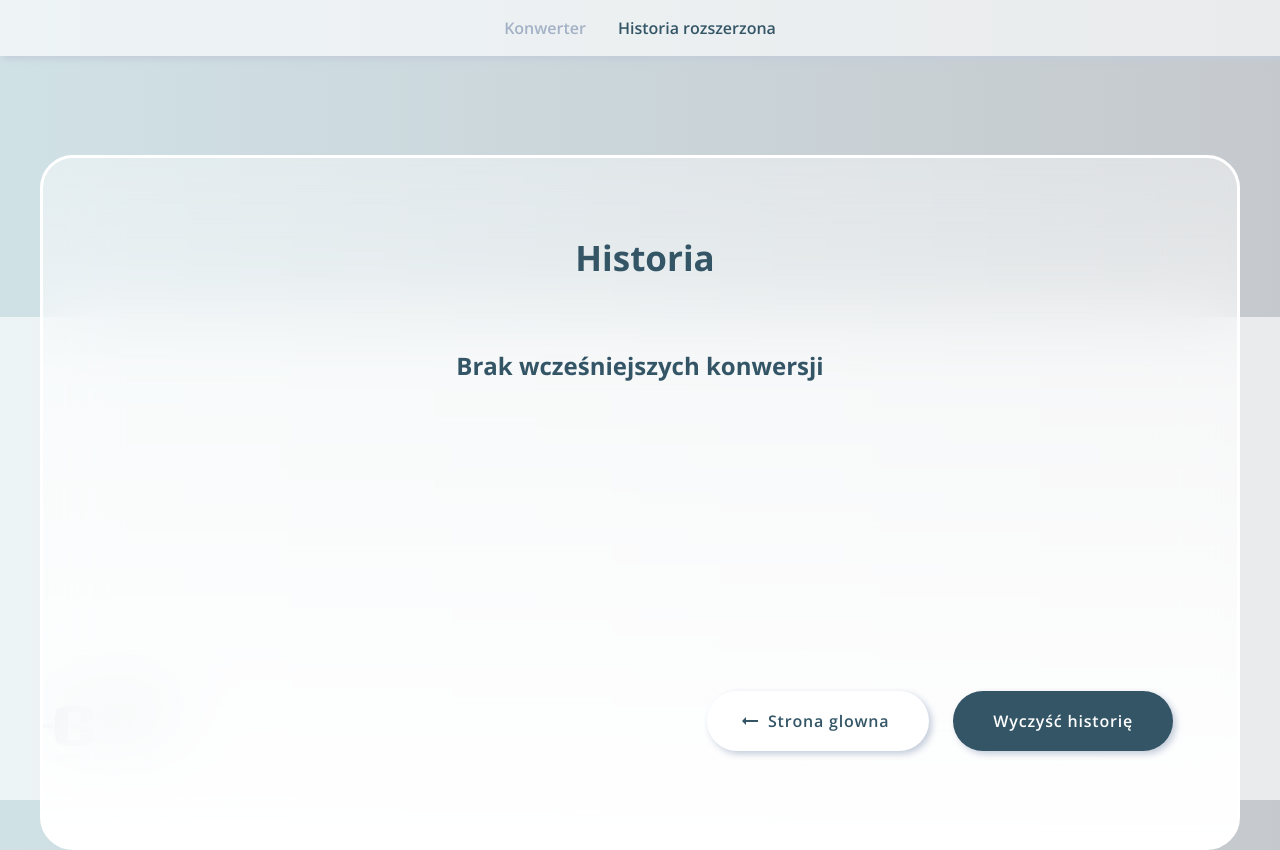
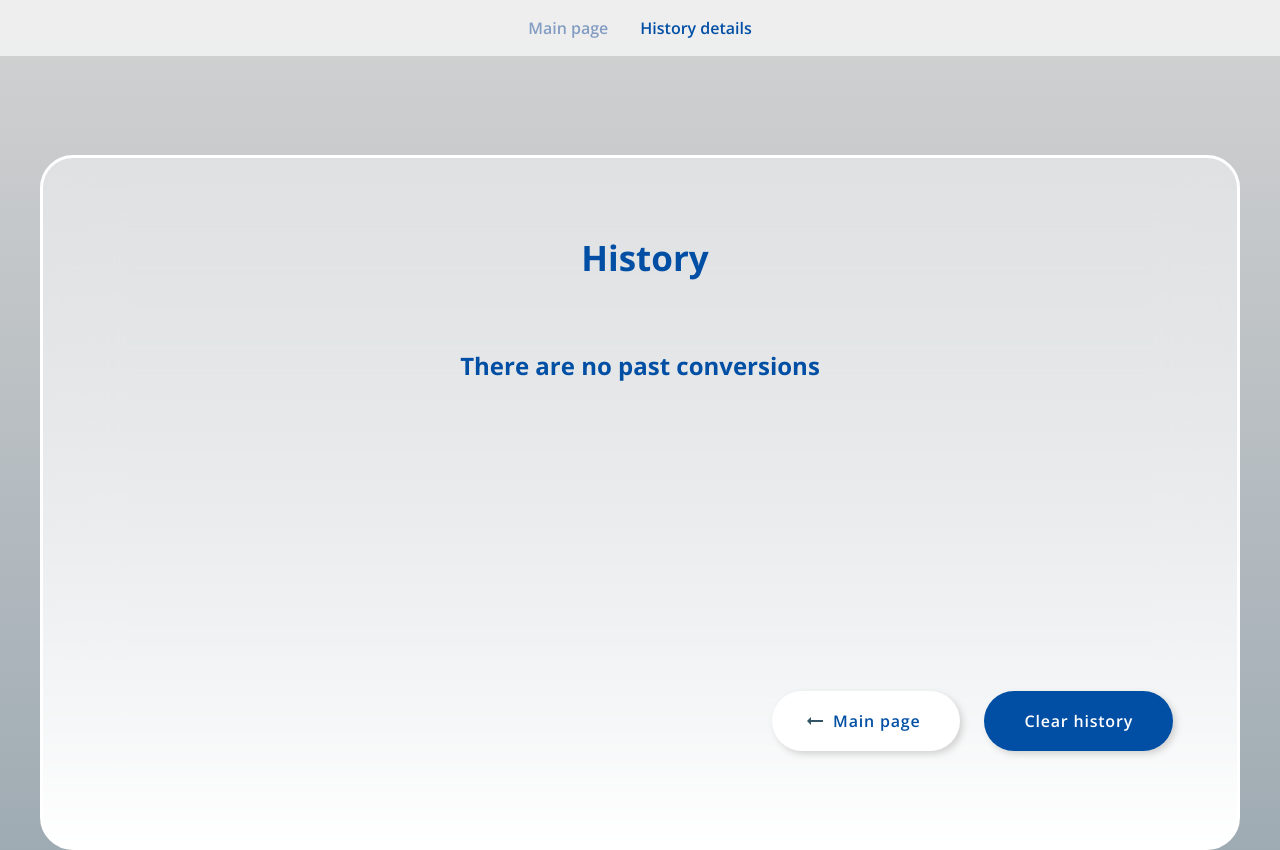
Before and after one commit to valerii-frontend/currency, a React (Create React App) app: page /history in a window 1280 px wide. Built offline with nearby package versions, Linux system fonts and the light colour scheme; the HTML template or start-up script is replaced by a standard one.

Commit message:
rebuild for EN

```diff
--- a/src/components/History/History.tsx
+++ b/src/components/History/History.tsx
@@ -9,15 +9,15 @@ interface HistoryProps {
 const History: FC<HistoryProps> = ({ historyExchange, isPage }) => {
 	return (
 		<div className={isPage ? styles.page : styles.wrap}>
-			{historyExchange.length === 0 && <h2>Brak wcześniejszych konwersji</h2>}
+			{historyExchange.length === 0 && <h2>There are no past conversions</h2>}
 			{historyExchange.length !== 0 && (
 				<table className={styles.history}>
 					<thead>
 						<tr>
-							<th>{isPage ? "Data ta czas" : "Data"}</th>
-							{isPage && <th>Kurs</th>}
-							<th>Przed konwersja</th>
-							<th>Po konwersji</th>
+							<th>{isPage ? "Date/time" : "Date"}</th>
+							{isPage && <th>Course</th>}
+							<th>From</th>
+							<th>To</th>
 						</tr>
 					</thead>
 					<tbody>
--- a/src/components/Input/Input.module.css
+++ b/src/components/Input/Input.module.css
@@ -55,7 +55,7 @@
 	outline: none;
 }
 .input:after {
-	content: "Nieprawidłowa wartość";
+	content: "Wrong data";
 	position: absolute;
 	top: 100%;
 	width: 100%;
--- a/src/components/Input/Input.tsx
+++ b/src/components/Input/Input.tsx
@@ -16,10 +16,11 @@ const Input: FC<InputProps> = ({ placeholder, id, label, name, disabled, error,
 	const [inputText, setInputText] = useState<string>("");
 	const [inputError, setInputError] = useState<boolean>(false);
 
-	const onBlurHandler = (): void => {
+	const onCheckHandler = (): void => {
 		let check = !inputText.match(/\D/g);
-
-		if (!check || inputText === "") {
+		if (inputText === "") {
+			error(true);
+		} else if (!check) {
 			setInputError(true);
 			error(true);
 		} else {
@@ -27,35 +28,24 @@ const Input: FC<InputProps> = ({ placeholder, id, label, name, disabled, error,
 			error(false);
 		}
 	};
-	const onFocusHandler = (): void => {
-		let check = !inputText.match(/\D/g);
-		if (!check || inputText === "") {
-			setInputText("");
-			error(true);
-		} else {
-			setInputText(inputText);
-			error(false);
-		}
-		setInputError(false);
-	};
 
 	return (
-		<div className={`${styles.input} ${inputError ? styles.invalid : ""}`}>
+		<div className={`${styles.input} ${inputError && styles.invalid}`}>
 			<label className={styles.title} htmlFor={id}>
 				{name}
 			</label>
 			<input
-				maxLength={10}
+				maxLength={5}
 				disabled={disabled}
 				placeholder={placeholder}
 				id={id}
-				value={value ? value : inputText}
+				value={value ?? inputText}
 				onChange={(e) => {
 					setInputText(e.target.value);
 					setInputsValues((p: { from: string; to: string }) => ({ ...p, from: e.target.value }));
 				}}
-				onBlur={onBlurHandler}
-				onFocus={onFocusHandler}
+				onBlur={onCheckHandler}
+				onFocus={onCheckHandler}
 			/>
 			<label className={styles.label} htmlFor={id}>
 				{label}
--- a/src/components/Nav/Nav.tsx
+++ b/src/components/Nav/Nav.tsx
@@ -7,10 +7,10 @@ export default function Nav() {
 		<nav>
 			<ul>
 				<li className={pathname === "/" ? "active" : ""}>
-					<NavLink to={"/"}>Konwerter</NavLink>
+					<NavLink to={"/"}>Main page</NavLink>
 				</li>
 				<li className={pathname === "/history" ? "active" : ""}>
-					<NavLink to={"/history"}>Historia rozszerzona</NavLink>
+					<NavLink to={"/history"}>History details</NavLink>
 				</li>
 			</ul>
 		</nav>
--- a/src/index.css
+++ b/src/index.css
@@ -6,14 +6,14 @@
 	box-sizing: border-box;
 }
 :root {
-	--primary: #335566;
-	--primary-hover: #214456;
-	--active: #37defb;
+	--primary: #004fa4;
+	--primary-hover: #003c7c;
+	--active: #00d540;
 	--error: #ca163a;
 	--light: #e0e5ec;
-	--grey: #a3b1c6;
-	--white: #fff;
-	--box-shadow: 3px 3px 7px #c2cbd9;
+	--grey: #849dc3;
+	--white: rgb(255, 255, 255);
+	--box-shadow: 3px 3px 7px #d1d1d1;
 }
 #root {
 	width: 100%;
@@ -26,7 +26,7 @@ body {
 	display: flex;
 	justify-content: center;
 	min-height: 100vh;
-	background: linear-gradient(90deg, #d0e1e6 0%, #c5c9cd 100%);
+	background: linear-gradient(#d2d2d2 0%, #9fabb3 100%);
 	overflow: hidden;
 	-webkit-touch-callout: none;
 	-webkit-user-select: none;
@@ -35,16 +35,6 @@ body {
 	-ms-user-select: none;
 	user-select: none;
 	padding: 0 15px;
-}
-body:before {
-	content: "";
-	position: absolute;
-	bottom: 0;
-	left: 0;
-	height: calc(652 / 1080 * 100%);
-	width: 100%;
-	background: url("./assets/logo.svg") bottom 40px left 40px/ 142px no-repeat, rgba(255, 255, 255, 0.63);
-	z-index: -1;
 }
 h2 {
 	text-align: center;
--- a/src/pages/HistoryPage.tsx
+++ b/src/pages/HistoryPage.tsx
@@ -8,12 +8,12 @@ const HistoryPage: FC<PropsWithChildren> = () => {
 	const [thisHistory, setThisHistory] = useState(JSON.parse(localStorage.getItem("history") || "[]"));
 
 	return (
-		<Card title='Historia'>
+		<Card title='History'>
 			<History isPage historyExchange={thisHistory} />
 			<div className='controls'>
 				<Button view='secondary'>
 					<NavLink className='backLink' to={"/"}>
-						Strona glowna
+						Main page
 					</NavLink>
 				</Button>
 				<Button
@@ -21,7 +21,7 @@ const HistoryPage: FC<PropsWithChildren> = () => {
 						window.localStorage.removeItem("history");
 						setThisHistory([]);
 					}}>
-					Wyczyść historię
+					Clear history
 				</Button>
 			</div>
 		</Card>
--- a/src/pages/MainPage.tsx
+++ b/src/pages/MainPage.tsx
@@ -102,37 +102,37 @@ const MainPage: FC<PropsWithChildren> = ({ children }) => {
 	return (
 		<div>
 			{closeError && <ErrorScreen errorText={fetchError} close={setCloseError} />}
-			<Card title='Konwerter walut'>
+			<Card title='Currency converter'>
 				<div className='row'>
 					<div className='col'>
-						<Select title='Przelicz z' options={options} setLabel={setLabelFrom} label={labelFrom}></Select>
+						<Select title='From' options={options} setLabel={setLabelFrom} label={labelFrom}></Select>
 						<div className='change'>
 							<img src={arrowsIcon} alt='change icon' onClick={changeFromToHandler} />
 						</div>
-						<Select title='Przelicz na' options={options} setLabel={setLabelTo} label={labelTo}></Select>
+						<Select title='To' options={options} setLabel={setLabelTo} label={labelTo}></Select>
 					</div>
 					<div className='col'>
 						<Input
 							id='from'
 							label={labelFrom}
-							name='Kwota'
-							placeholder='Wpisz kwote'
+							name='Input'
+							placeholder='Before'
 							error={setErrorInput}
 							value={inputsValues.from}
 							setInputsValues={setInputsValues}
 						/>
-						<Input id='to' label={labelTo} name='Wynik' placeholder='Wynik' disabled value={inputsValues.to} />
+						<Input id='to' label={labelTo} name='Result' placeholder='After' disabled value={inputsValues.to} />
 					</div>
 				</div>
 				<div className='controls'>
 					<Button view='secondary' onClick={() => setIsHistory((p) => !p)}>
-						<span style={{ opacity: `${isHistory ? 1 : 0}` }}>Ukryj historię</span>{" "}
+						<span style={{ opacity: `${isHistory ? 1 : 0}` }}>Show history</span>{" "}
 						<span className='historyLabel' style={{ opacity: `${isHistory ? 0 : 1}` }}>
-							Historia
+							History
 						</span>
 					</Button>
 					<Button disabled={errorInput} onClick={convertHandler}>
-						Konwertuj
+						Convert
 					</Button>
 					{errorInput && <span></span>}
 				</div>
```
